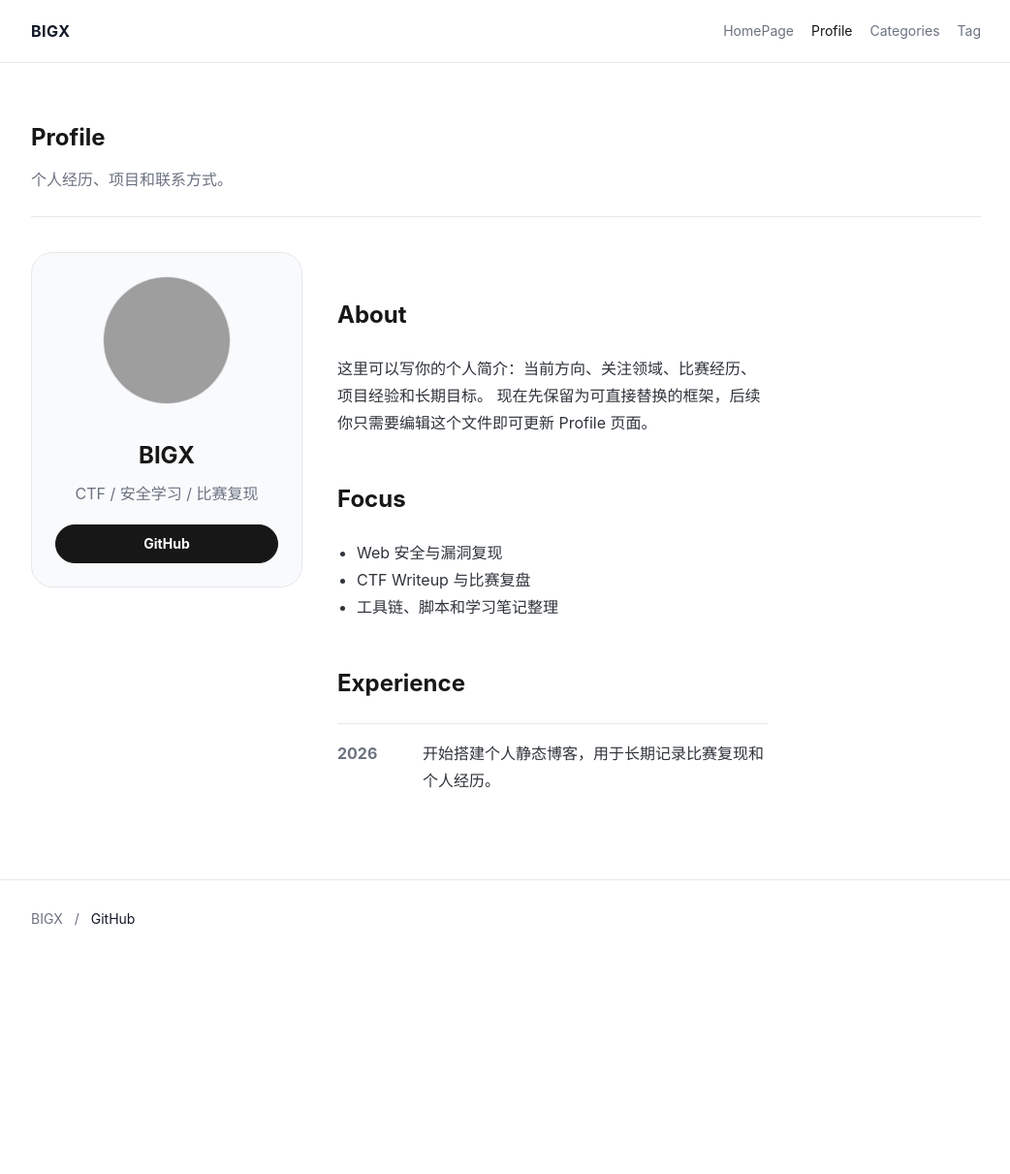
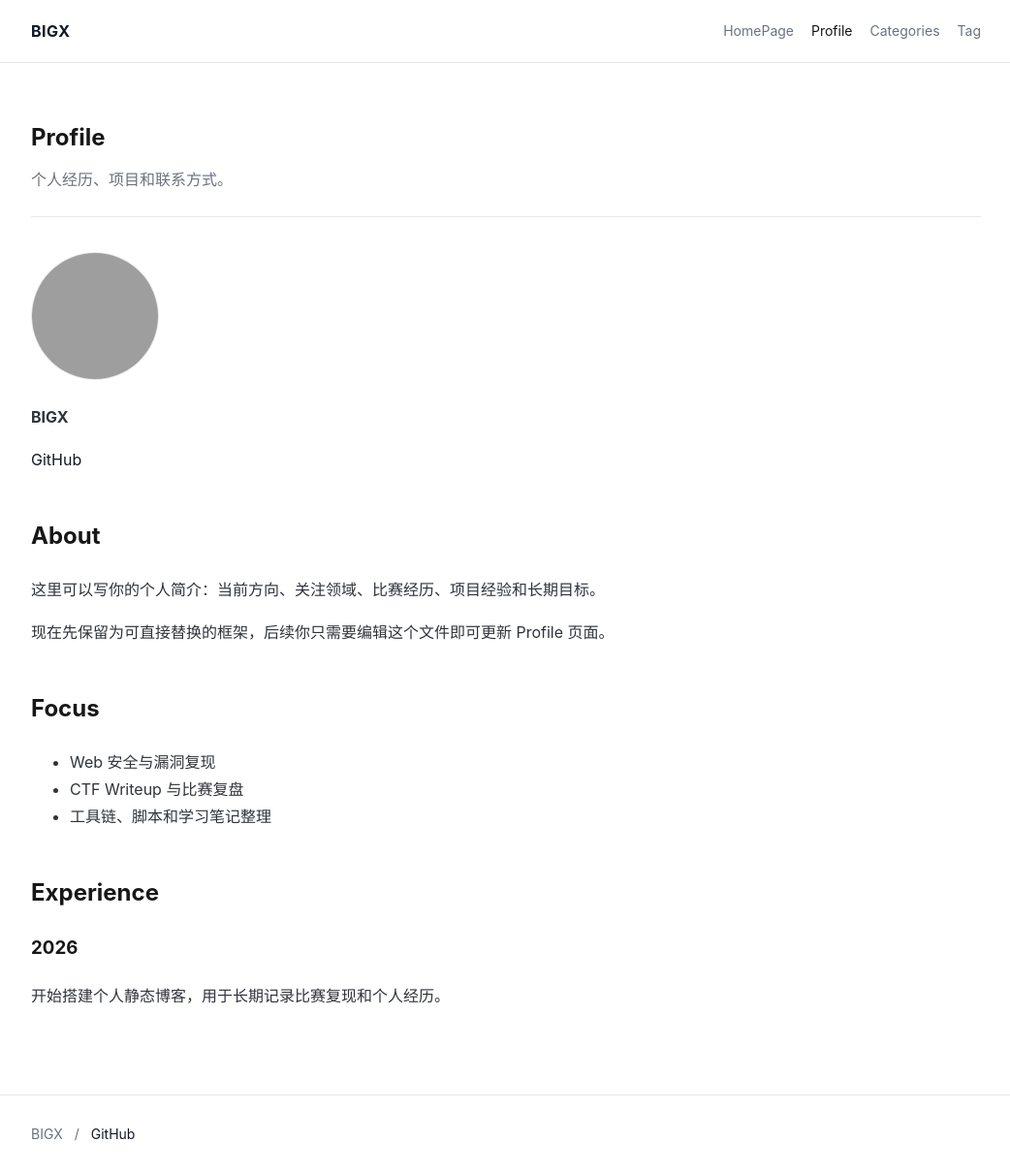
Before and after one commit to BIGX-bigx/BIGX-bigx.github.io, a Jekyll site: the page built from profile.md, in a window 1280 px wide and 1211 px high. Shown: the whole window at 97% size, without its empty margins (118-1160 px from the left). Built offline with Jekyll 4.4.1, drawn with Linux system fonts in a browser that asks for light colours; grey boxes are pictures that could not be loaded.

Commit message:
Simplify editable pages

```diff
--- a/profile.md
+++ b/profile.md
@@ -5,34 +5,26 @@ description: "个人经历、项目和联系方式。"
 permalink: /profile/
 ---
 
-<section class="profile-grid">
-  <aside class="profile-card">
-    <img class="avatar" src="{{ site.author.avatar }}" alt="BIGX avatar">
-    <h2>BIGX</h2>
-    <p>CTF / 安全学习 / 比赛复现</p>
-    <a class="button full" href="{{ site.author.github }}">GitHub</a>
-  </aside>
+![BIGX avatar]({{ site.author.avatar }}){: .avatar }
 
-  <div class="profile-main">
-    <h2>About</h2>
-    <p>
-      这里可以写你的个人简介：当前方向、关注领域、比赛经历、项目经验和长期目标。
-      现在先保留为可直接替换的框架，后续你只需要编辑这个文件即可更新 Profile 页面。
-    </p>
+**BIGX**
 
-    <h2>Focus</h2>
-    <ul class="clean-list">
-      <li>Web 安全与漏洞复现</li>
-      <li>CTF Writeup 与比赛复盘</li>
-      <li>工具链、脚本和学习笔记整理</li>
-    </ul>
+[GitHub]({{ site.author.github }})
 
-    <h2>Experience</h2>
-    <div class="timeline">
-      <div class="timeline-item">
-        <span>2026</span>
-        <p>开始搭建个人静态博客，用于长期记录比赛复现和个人经历。</p>
-      </div>
-    </div>
-  </div>
-</section>
+## About
+
+这里可以写你的个人简介：当前方向、关注领域、比赛经历、项目经验和长期目标。
+
+现在先保留为可直接替换的框架，后续你只需要编辑这个文件即可更新 Profile 页面。
+
+## Focus
+
+- Web 安全与漏洞复现
+- CTF Writeup 与比赛复盘
+- 工具链、脚本和学习笔记整理
+
+## Experience
+
+### 2026
+
+开始搭建个人静态博客，用于长期记录比赛复现和个人经历。
```
Also changed, not shown: index.md (+18 -36 lines), README.md.
